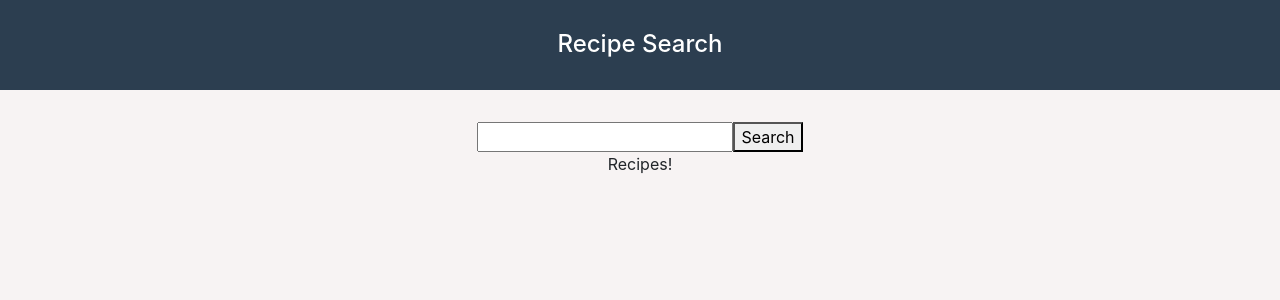
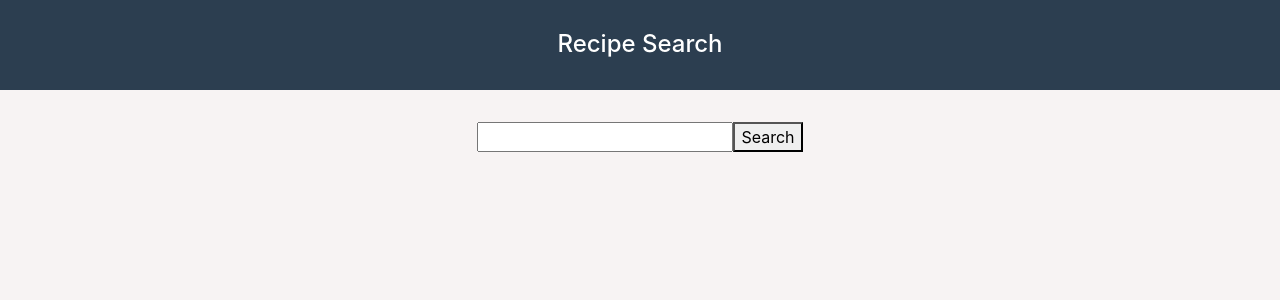
Before and after one commit to shauryakapoor/recipe-search, a React (Create React App) app: page / in a window 1280 px wide. Shown: the top 300 px of the page. Built offline with nearby package versions, Linux system fonts and the light colour scheme.

Commit message:
Passing information through references instead of a variable

```diff
--- a/src/App.js
+++ b/src/App.js
@@ -35,7 +35,7 @@
           <h1 className="App-title">Recipe Search</h1>
         </header>
         <Form getRecipe={this.getRecipe}/>
-        <Recipes/>
+        <Recipes recipes={this.state.recipes}/>
       </div>
     );
   }
--- a/src/components/Recipes.js
+++ b/src/components/Recipes.js
@@ -1,8 +1,16 @@
 import React from 'react';
 
-const Recipes = () => (
+const Recipes = (props) => (
     <div>
-        Recipes!
+        { props.recipes.map((recipe) => {
+          return (
+            <div key={recipe.recipe_id}>
+              <img src={recipe.image_url} alt={recipe.title}></img>
+              <p>{recipe.title }</p>
+
+            </div>
+        );
+    })}
     </div>
 );
 
```
